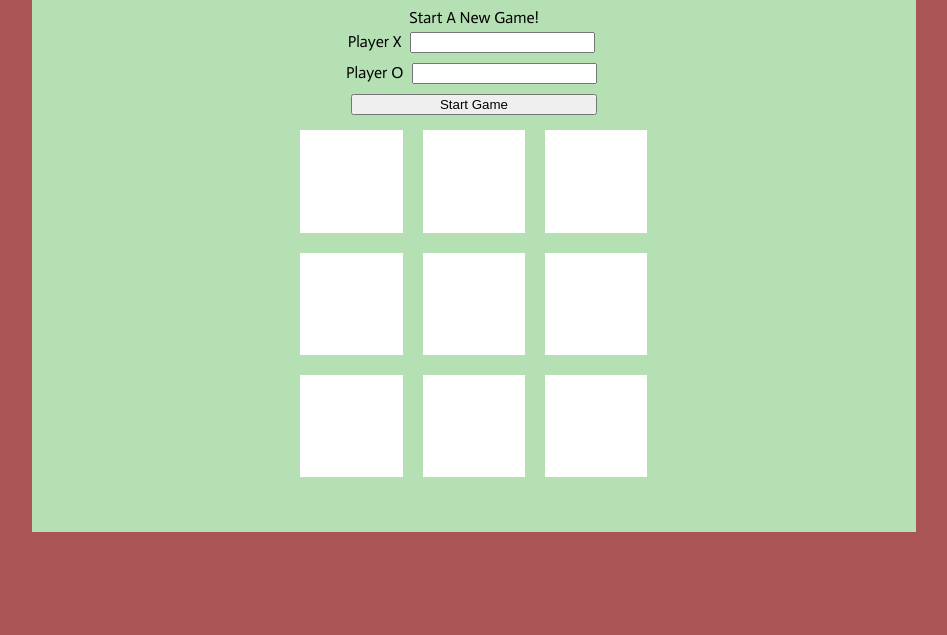
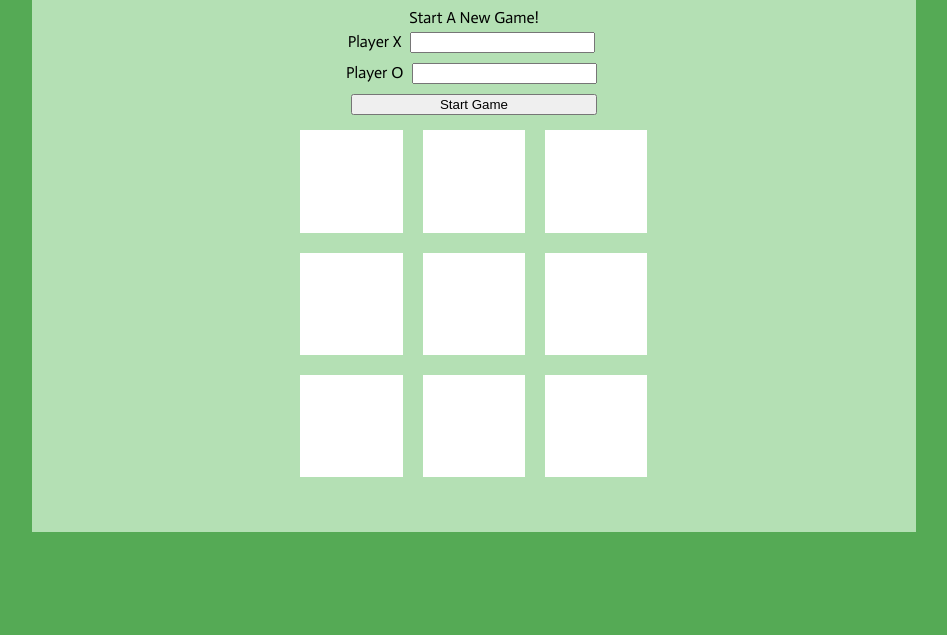
Before and after one commit to SeleniumK/tictactoe, a plain HTML site: page index.html in a window 1280 px wide. Shown: the part 165-800 px from the top of the page, without its empty margins (166-1113 px from the left). Drawn offline with Linux system fonts and the light colour scheme.

Commit message:
weird background color stuff

```diff
--- a/style.css
+++ b/style.css
@@ -1,5 +1,5 @@
 body {
-  background-color: #aa5555;
+  background-color: #55aa55;
   display: flex;
   flex-direction: column;
   justify-content: center;
```
